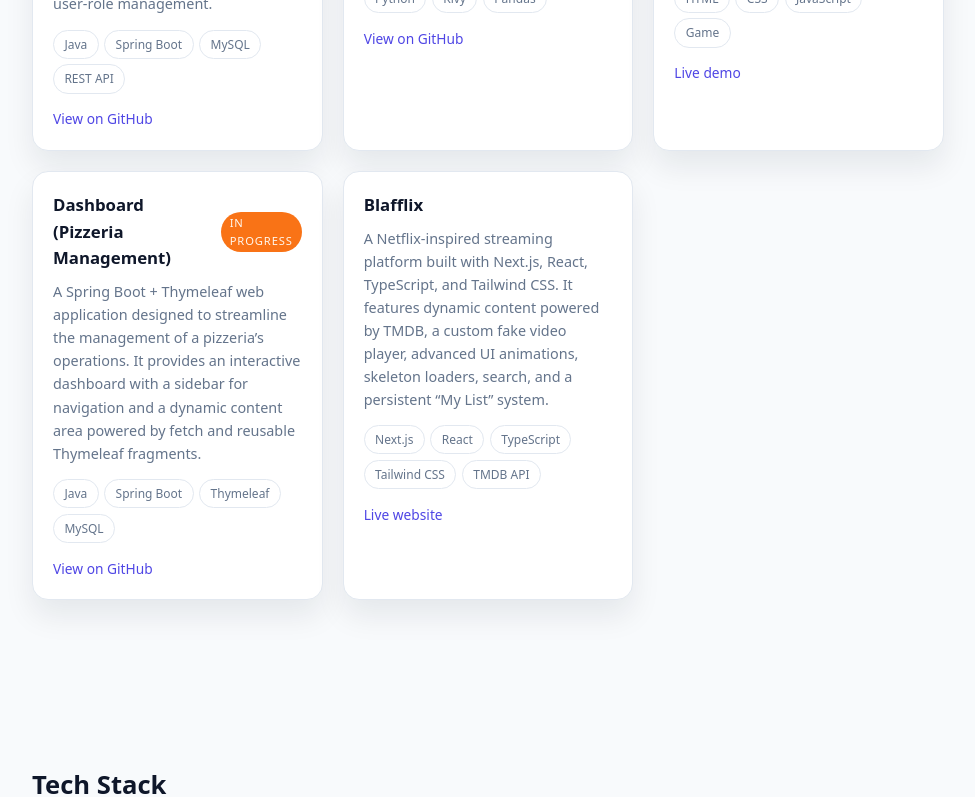
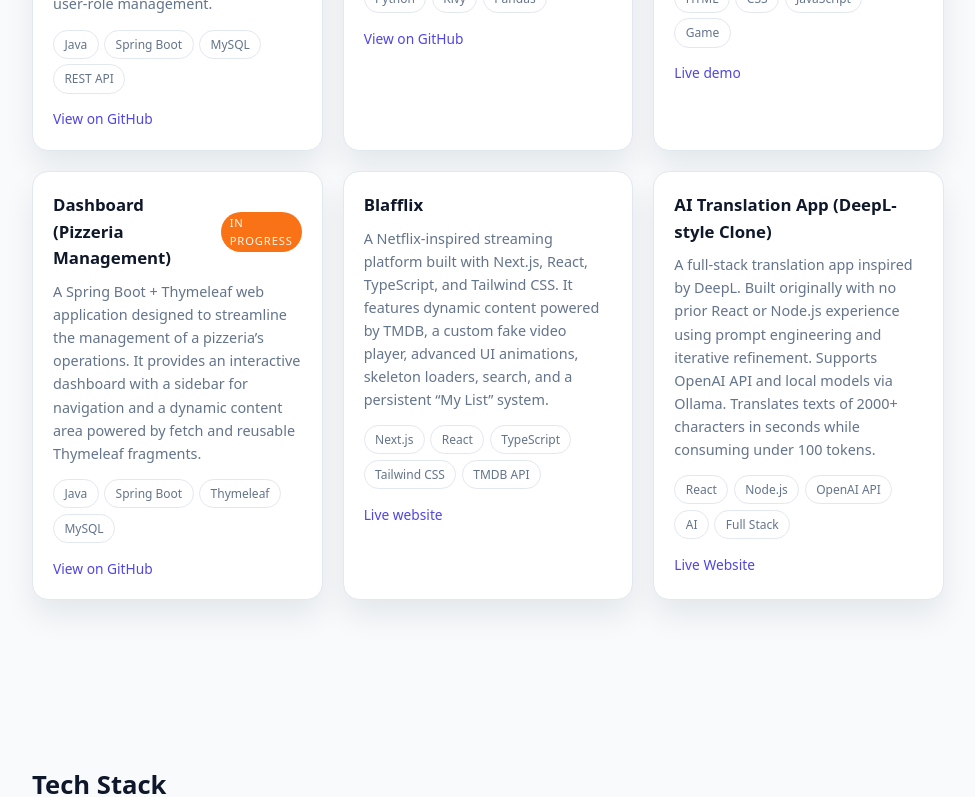
Before and after one commit to davideblaffard/davide-portfolio, a React (Vite) app: page / in a window 1280 px wide. Shown: the part 1483-2280 px from the top of the page, without its empty margins (152-1127 px from the left). Built offline with nearby package versions, Linux system fonts and the light colour scheme.

Commit message:
add: one card & more filters

```diff
--- a/src/data/projects.js
+++ b/src/data/projects.js
@@ -1,4 +1,4 @@
-export const PROJECT_FILTERS = ["All", "Java", "Python", "JavaScript", "React"];
+export const PROJECT_FILTERS = ["All", "Java", "Python", "JavaScript", "React", "Node.js", "AI"];
 
 export const projects = [
   {
@@ -47,4 +47,14 @@
     link: "https://blafflix.vercel.app/",
     tags: ["Next.js", "React", "TypeScript", "Tailwind CSS", "TMDB API"],
   },
+
+  {
+  id: 6,
+  title: "AI Translation App (DeepL-style Clone)",
+  description:
+    "A full-stack translation app inspired by DeepL. Built originally with no prior React or Node.js experience using prompt engineering and iterative refinement. Supports OpenAI API and local models via Ollama. Translates texts of 2000+ characters in seconds while consuming under 100 tokens.",
+  linkLabel: "Live Website",
+  link: "https://deepl-clone.vercel.app/",
+  tags: ["React", "Node.js", "OpenAI API", "AI", "Full Stack"],
+},
 ];
```
